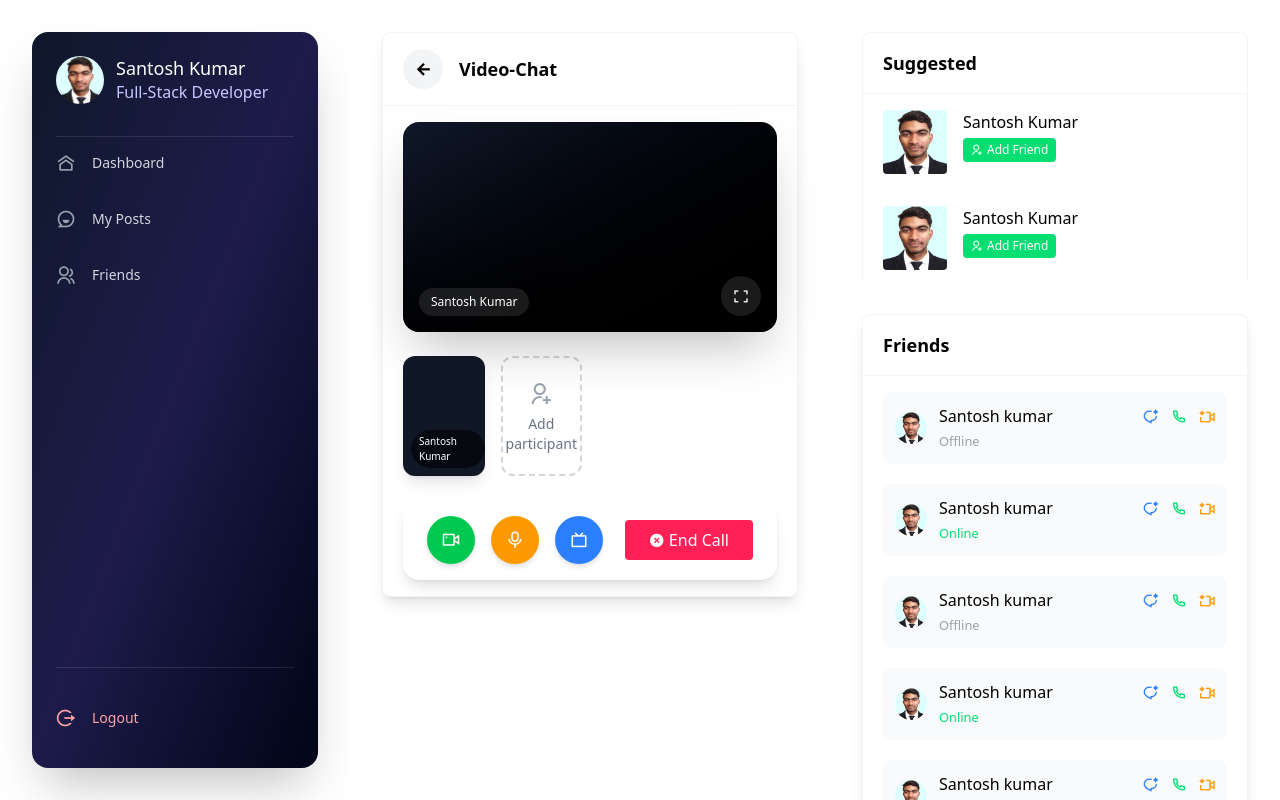
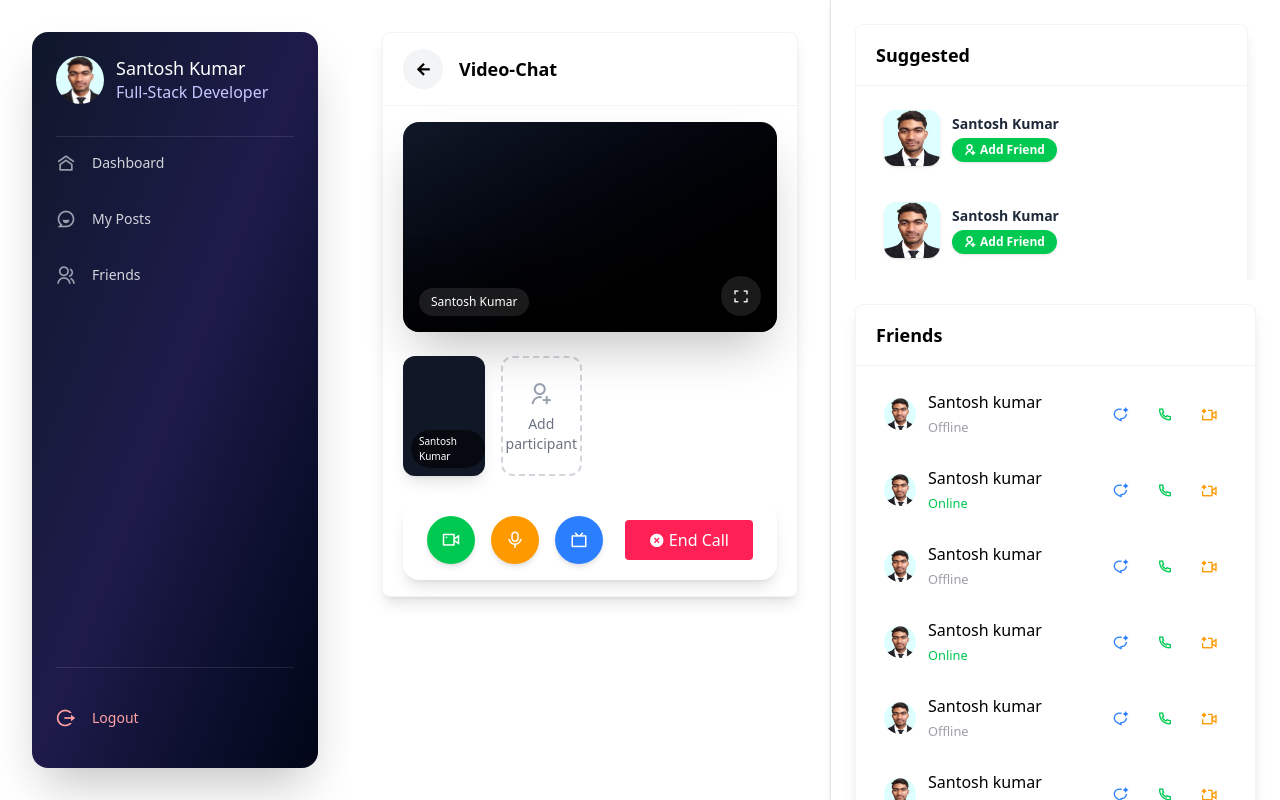
Before and after one commit to santosH7321/Besties, a React app in the folder frontend/: page /app/video-chat in a window 1280 px wide. Built offline with nearby package versions, Linux system fonts and the light colour scheme; the HTML template or start-up script is replaced by a standard one.

Commit message:
Some changes in Layout ui

```diff
--- a/frontend/src/components/app/Layout.tsx
+++ b/frontend/src/components/app/Layout.tsx
@@ -122,21 +122,55 @@ const Layout = () => {
       </section>
 
       <aside
-        className="bg-white fixed top-0 right-0 h-full p-8 overflow-auto space-y-8"
+        className="
+          bg-white fixed top-0 right-0 h-full
+          p-6 space-y-6
+          overflow-y-auto
+          border-l border-gray-200
+          shadow-sm
+        "
         style={{
           width: rightAsideSize,
           transition: '0.2s'
-        }}>
-        <div className="h-62.5 overflow-auto">
+        }}
+      >
+
+        <div className="h-64 overflow-y-auto pr-2">
           <Card title="Suggested" divider>
-            <div className="space-y-8">
+            <div className="space-y-5">
               {
                 Array(20).fill(0).map((item, index)=>(
-                  <div key={index} className="flex gap-4">
-                    <img src="/images/myimage.jpeg" alt="jpeg" className="w-16 h-16 rounded object-cover" />
-                      <div>
-                        <h1 className="text-black font-medium">Santosh Kumar</h1>
-                          <button className="font-medium bg-green-400 text-white rounded px-2 py-1 text-xs hover:bg-green-500 mt-1">
+                  <div
+                    key={index}
+                    className="
+                      flex gap-3 items-center
+                      p-2 rounded-xl
+                      hover:bg-gray-50
+                      transition
+                    "
+                  >
+                    <img
+                      src="/images/myimage.jpeg"
+                      alt="jpeg"
+                      className="w-14 h-14 rounded-xl object-cover shadow-sm"
+                    />
+
+                    <div className="flex-1">
+                      <h1 className="text-gray-800 font-semibold text-sm">
+                        Santosh Kumar
+                      </h1>
+
+                      <button className="
+                        mt-1
+                        text-xs font-semibold
+                        bg-green-500
+                        hover:bg-green-600
+                        text-white
+                        px-3 py-1
+                        rounded-full
+                        transition
+                        shadow-sm
+                      ">
                         <i className="ri-user-add-line mr-1"></i>
                         Add Friend
                       </button>
@@ -147,45 +181,87 @@ const Layout = () => {
             </div>
           </Card>
         </div>
+
         <Card title="Friends" divider>
-          <div className="space-y-5">
+          <div className="space-y-3">
             {
               Array(20).fill(0).map((item, index)=>(
-                <div key={index} className="bg-gray-50 p-3 rounded-lg flex justify-between">
+                <div
+                  key={index}
+                  className="
+                    flex items-center justify-between
+                    p-2 rounded-xl
+                    hover:bg-gray-50
+                    transition
+                  "
+                >
                   <Avatar
                     size="md"
                     image="/images/myimage.jpeg"
                     title="Santosh kumar"
                     subtitle={
-                    <small className={`${index % 2 === 0 ? 'text-zinc-400' : 'text-green-400'} font-medium`}>
+                      <small className={`${index % 2 === 0 ? 'text-zinc-400' : 'text-green-500'} font-medium`}>
                         {index % 2 === 0 ? "Offline" : "Online"}
                       </small>
                     }
                   />
-                  <div className="space-x-3">
+                  <div className="flex gap-2">
+
                     <Link to="/app/chat">
-                      <button className="hover:text-blue-600 text-blue-500" title="Chat">
+                      <button
+                        title="Chat"
+                        className="
+                          w-9 h-9
+                          flex items-center justify-center
+                          rounded-lg
+                          hover:bg-blue-50
+                          text-blue-500
+                          transition
+                        "
+                      >
                         <i className="ri-chat-ai-line"></i>
                       </button>
                     </Link>
 
                     <Link to="/app/audio-chat">
-                        <button className="hover:text-green-500 text-green-400" title="Call">
+                      <button
+                        title="Call"
+                        className="
+                          w-9 h-9
+                          flex items-center justify-center
+                          rounded-lg
+                          hover:bg-green-50
+                          text-green-500
+                          transition
+                        "
+                      >
                         <i className="ri-phone-line"></i>
                       </button>
                     </Link>
 
                     <Link to="/app/video-chat">
-                      <button className="hover:text-amber-600 text-amber-500" title="Video call">
+                      <button
+                        title="Video call"
+                        className="
+                          w-9 h-9
+                          flex items-center justify-center
+                          rounded-lg
+                          hover:bg-amber-50
+                          text-amber-500
+                          transition
+                        "
+                      >
                         <i className="ri-video-on-ai-line"></i>
                       </button>
                     </Link>
+
                   </div>
                 </div>
               ))
             }
           </div>
         </Card>
+
       </aside>
     </div>
   )
```
Lines whose indentation alone changed are shown as unchanged.
